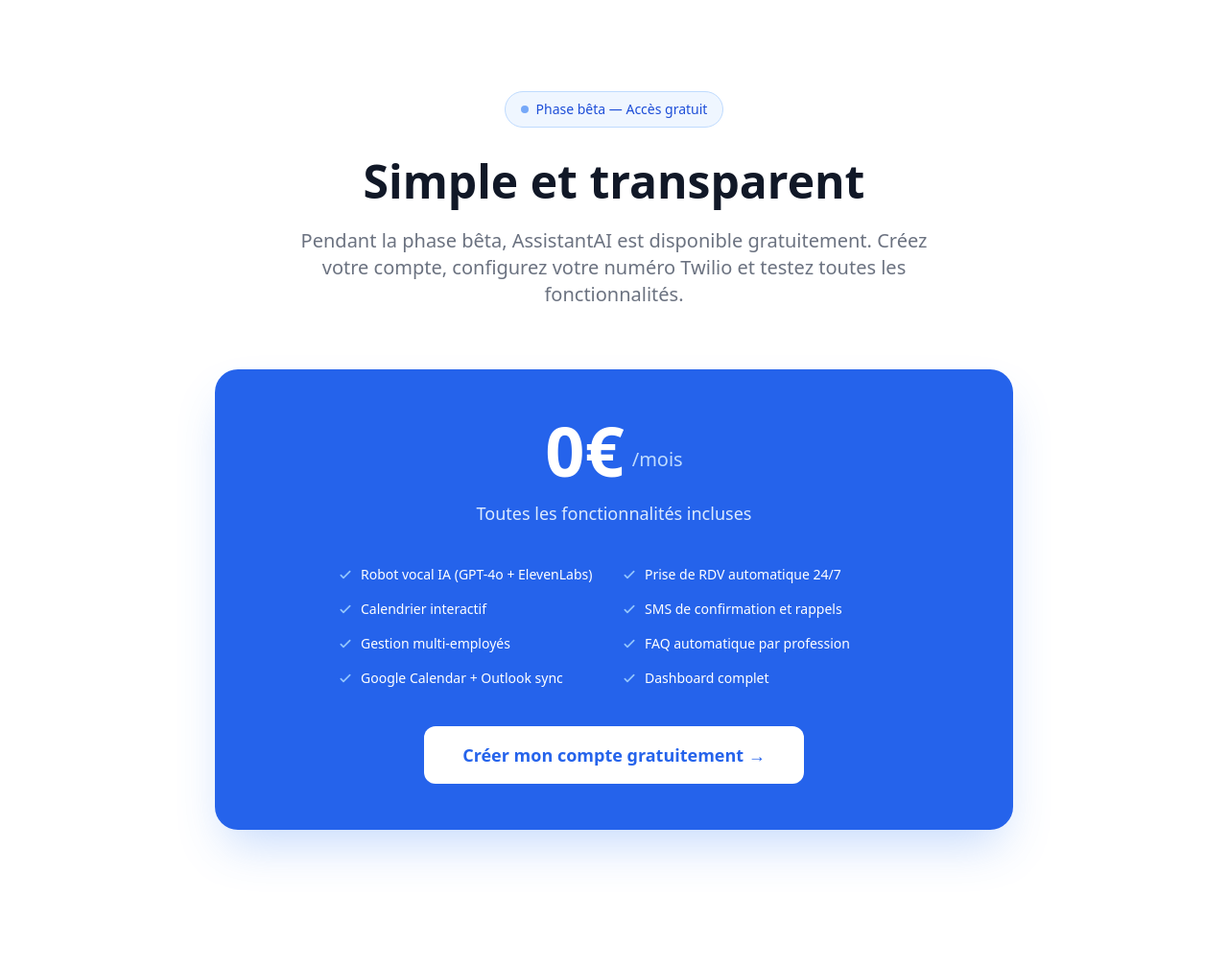
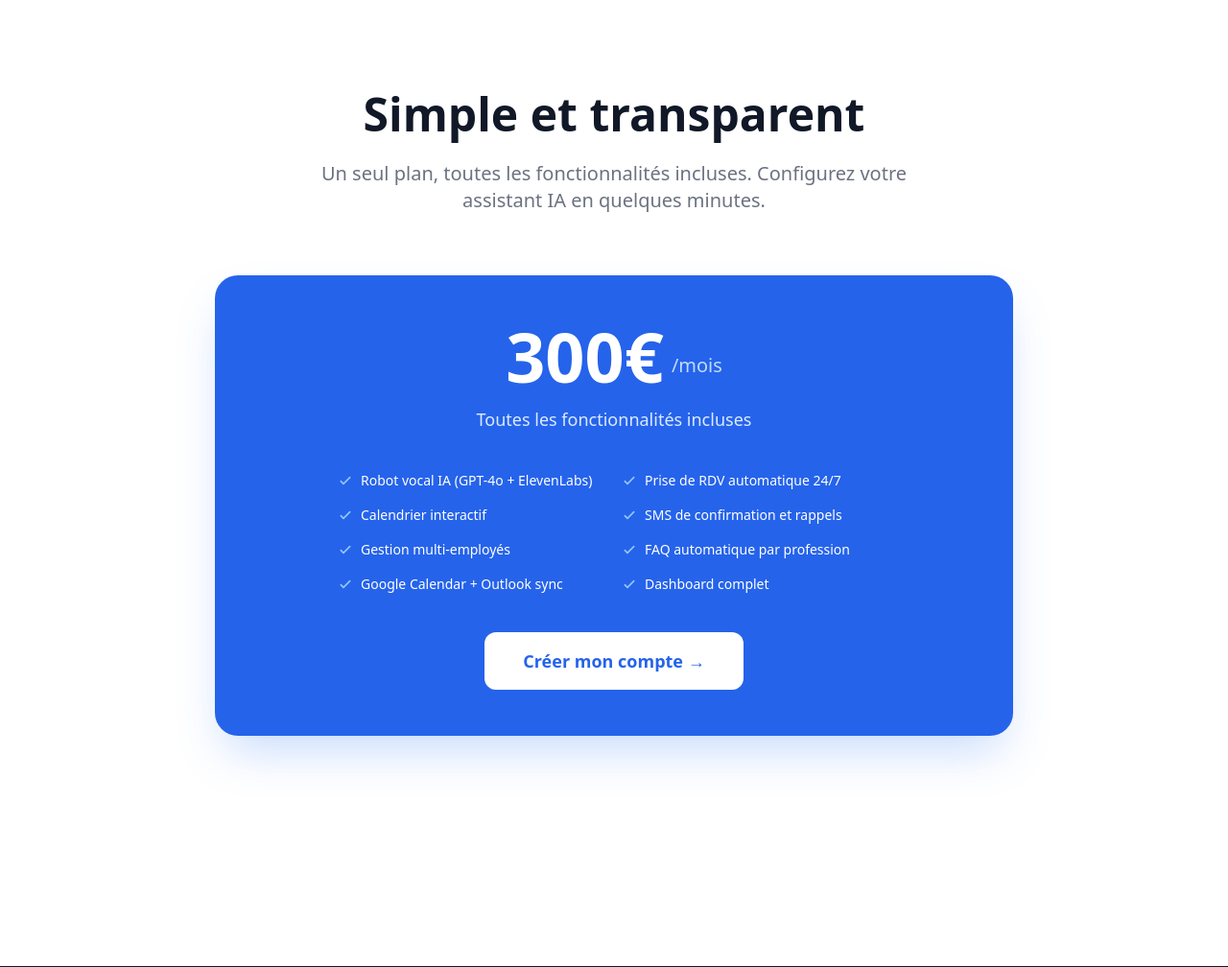
Before and after one commit to Thano02/assistantai, a FastAPI app: page /pricing in a window 1280 px wide. Shown: the part 65-1073 px from the top of the page at 96% size. Run offline with FastAPI, Linux system fonts and the light colour scheme; some libraries are stand-ins or nearby versions.

Commit message:
Set price to 300€/month, reduce to 4 ElevenLabs voices

```diff
--- a/config.py
+++ b/config.py
@@ -57,7 +57,7 @@ class Settings:
     admin_api_key: str = os.getenv("ADMIN_API_KEY", "change_me_in_env")
 
     # ── Tarifs des plans ─────────────────────────────────────────────────────
-    plan_prices: dict = {"starter": 29.0, "pro": 79.0, "enterprise": 199.0}
+    plan_prices: dict = {"starter": 300.0, "pro": 300.0, "enterprise": 300.0}
 
     # ── Coûts API approximatifs (en EUR) ─────────────────────────────────────
     cost_gpt4o_input_per_1k: float = 0.0046     # ~$0.005 / 1k tokens
--- a/templates/dashboard/client_settings.html
+++ b/templates/dashboard/client_settings.html
@@ -51,8 +51,6 @@
             ("Sophie", "EXAVITQu4vr4xnSDxMaL", "Douce, naturelle — femme"),
             ("Emma", "21m00Tcm4TlvDq8ikWAM", "Calme, professionnelle — femme"),
             ("Thomas", "TxGEqnHWrfWFTfGW9XjX", "Grave, chaleureux — homme"),
-            ("Lucas", "VR6AewLTigWG4xSOukaG", "Clair, dynamique — homme"),
-            ("Clara", "MF3mGyEYCl7XYWbV9V6O", "Expressive, chaleureuse — femme"),
             ("Marc", "pNInz6obpgDQGcFmaJgB", "Profond, rassurant — homme"),
           ] %}
           {% for name, voice_id, desc in voices %}
@@ -86,7 +84,7 @@
         </label>
         <div class="flex gap-3">
           <input id="custom-voice" type="text" name="voice_id"
-            value="{{ business.elevenlabs_voice_id if business.elevenlabs_voice_id not in ['EXAVITQu4vr4xnSDxMaL','21m00Tcm4TlvDq8ikWAM','TxGEqnHWrfWFTfGW9XjX','VR6AewLTigWG4xSOukaG','MF3mGyEYCl7XYWbV9V6O','pNInz6obpgDQGcFmaJgB'] else '' }}"
+            value="{{ business.elevenlabs_voice_id if business.elevenlabs_voice_id not in ['EXAVITQu4vr4xnSDxMaL','21m00Tcm4TlvDq8ikWAM','TxGEqnHWrfWFTfGW9XjX','pNInz6obpgDQGcFmaJgB'] else '' }}"
             placeholder="Collez un Voice ID ElevenLabs…"
             class="flex-1 border border-gray-300 rounded-lg px-4 py-2.5 text-sm focus:outline-none focus:ring-2 focus:ring-primary"
             oninput="document.querySelectorAll('[name=voice_preset]').forEach(r => r.checked = false)">
--- a/templates/pricing.html
+++ b/templates/pricing.html
@@ -5,21 +5,16 @@
 <section class="py-24">
   <div class="max-w-4xl mx-auto px-4 sm:px-6 lg:px-8 text-center">
 
-    <div class="inline-flex items-center gap-2 bg-blue-50 border border-blue-200 text-blue-700 px-4 py-2 rounded-full text-sm font-medium mb-8">
-      <span class="w-2 h-2 bg-blue-500 rounded-full animate-pulse"></span>
-      Phase bêta — Accès gratuit
-    </div>
-
     <h1 class="text-5xl font-bold text-gray-900 mb-6">Simple et transparent</h1>
     <p class="text-xl text-gray-500 max-w-2xl mx-auto mb-16">
-      Pendant la phase bêta, AssistantAI est disponible gratuitement.
-      Créez votre compte, configurez votre numéro Twilio et testez toutes les fonctionnalités.
+      Un seul plan, toutes les fonctionnalités incluses.
+      Configurez votre assistant IA en quelques minutes.
     </p>
 
     <!-- Single card -->
     <div class="bg-primary text-white rounded-3xl p-12 shadow-2xl shadow-blue-500/30 mb-16">
       <div class="flex items-end justify-center gap-2 mb-4">
-        <span class="text-7xl font-extrabold">0€</span>
+        <span class="text-7xl font-extrabold">300€</span>
         <span class="text-blue-200 text-xl mb-3">/mois</span>
       </div>
       <p class="text-blue-100 text-lg mb-10">Toutes les fonctionnalités incluses</p>
@@ -44,7 +39,7 @@
       </ul>
       <a href="/auth/register"
         class="inline-block bg-white text-primary hover:bg-blue-50 px-10 py-4 rounded-xl font-bold text-lg transition-all">
-        Créer mon compte gratuitement →
+        Créer mon compte →
       </a>
     </div>
 
```
